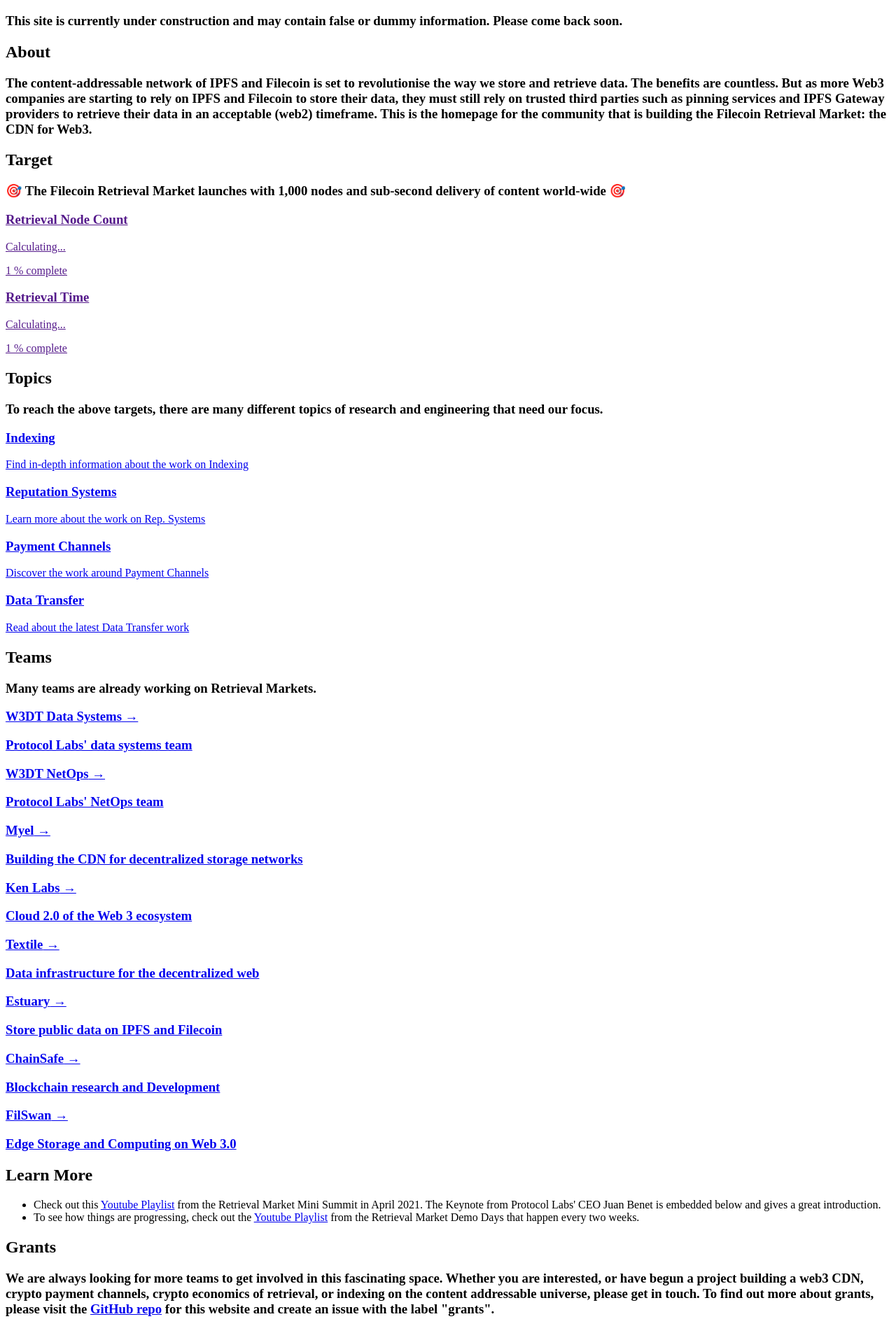
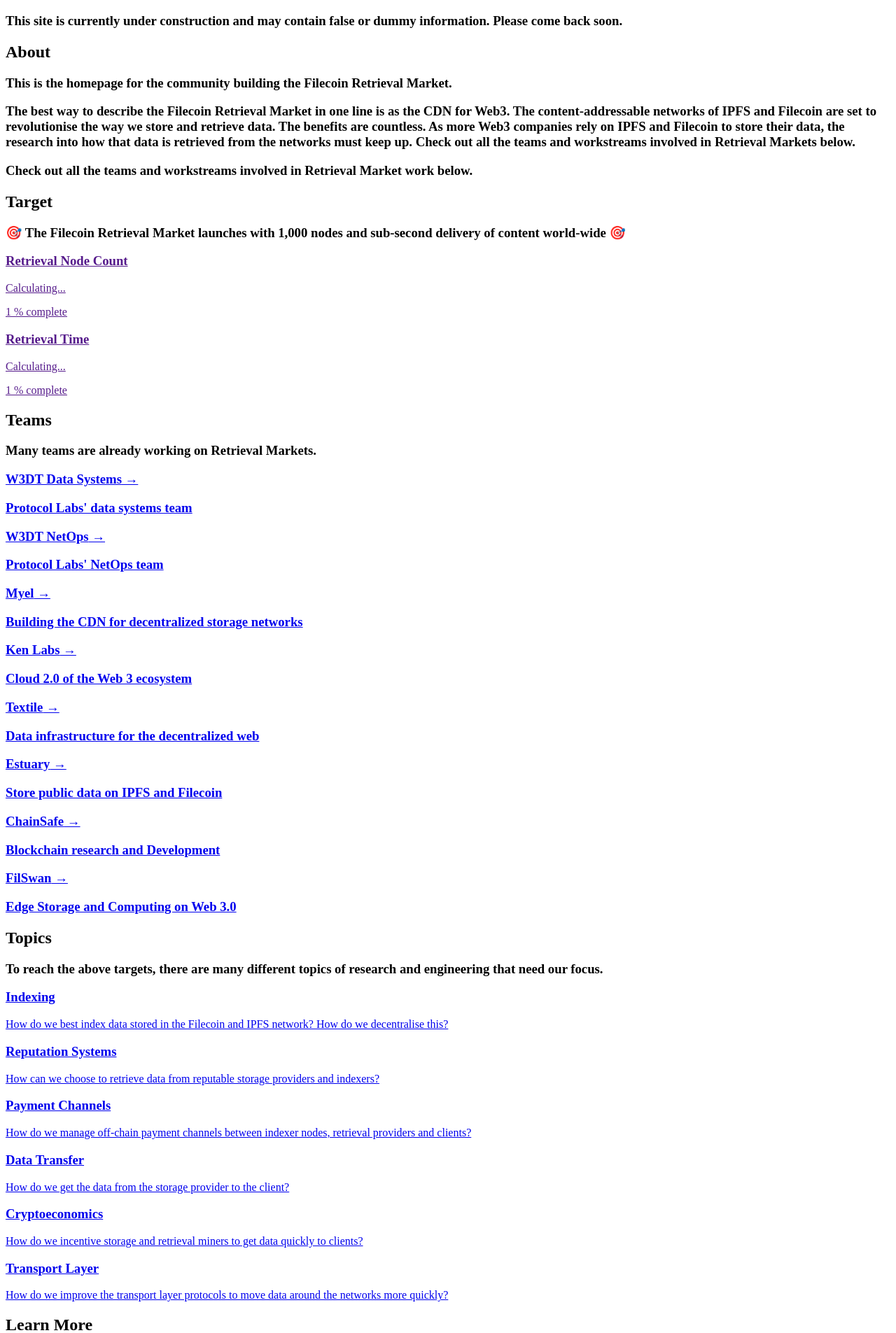
Before and after one commit to filecoin-project/retrieval-market, a Next.js app: page / in a window 1280 px wide. Shown: the part 433-2338 px from the top of the page at 70% size. Built offline with nearby package versions, Linux system fonts and the light colour scheme.

Commit message:
two new topics

```diff
--- a/components/home/About.tsx
+++ b/components/home/About.tsx
@@ -4,14 +4,21 @@
   return (
     <PanelWrapper title="About">
       <h3 className="text-1xl text-left pt-2">
-        The content-addressable network of IPFS and Filecoin is set to
-        revolutionise the way we store and retrieve data. The benefits are
-        countless. But as more Web3 companies are starting to rely on IPFS and
-        Filecoin to store their data, they must still rely on trusted third
-        parties such as pinning services and IPFS Gateway providers to retrieve
-        their data in an acceptable (web2) timeframe. This is the homepage for
-        the community that is building the Filecoin Retrieval Market: the{" "}
-        <b>CDN for Web3</b>.
+        This is the homepage for the community building the Filecoin Retrieval
+        Market.
+      </h3>
+      <h3 className="text-1xl text-left pt-2">
+        The best way to describe the Filecoin Retrieval Market in one line is as
+        the <b>CDN for Web3</b>. The content-addressable networks of IPFS and
+        Filecoin are set to revolutionise the way we store and retrieve data.
+        The benefits are countless. As more Web3 companies rely on IPFS and
+        Filecoin to store their data, the research into how that data is
+        retrieved from the networks must keep up. Check out all the teams and
+        workstreams involved in Retrieval Markets below.
+      </h3>
+      <h3 className="text-1xl text-left pt-2">
+        Check out all the teams and workstreams involved in Retrieval Market
+        work below.
       </h3>
     </PanelWrapper>
   );
--- a/components/home/StayConnected.tsx
+++ b/components/home/StayConnected.tsx
@@ -24,7 +24,7 @@
         <li className="text-1xl text-left pt-2">Find out about grants</li>
         <li className="text-1xl text-left pt-2">Apply for a grant</li>
         <li className="text-1xl text-left pt-2">
-          Give feedback on the website
+          Give feedback on this website
         </li>
       </ul>
       <h3 className="text-1xl text-left pt-2">
--- a/components/home/Topics.tsx
+++ b/components/home/Topics.tsx
@@ -9,23 +9,39 @@
 const topics: Array<Topic> = [
   {
     name: "Indexing",
-    description: "Find in-depth information about the work on Indexing",
+    description:
+      "How do we best index data stored in the Filecoin and IPFS network? How do we decentralise this?",
     pageName: "indexing",
   },
   {
     name: "Reputation Systems",
-    description: "Learn more about the work on Rep. Systems",
+    description:
+      "How can we choose to retrieve data from reputable storage providers and indexers?",
     pageName: "reputation-systems",
   },
   {
     name: "Payment Channels",
-    description: "Discover the work around Payment Channels",
+    description:
+      "How do we manage off-chain payment channels between indexer nodes, retrieval providers and clients?",
     pageName: "payment-channels",
   },
   {
     name: "Data Transfer",
-    description: "Read about the latest Data Transfer work",
+    description:
+      "How do we get the data from the storage provider to the client?",
     pageName: "data-transfer",
+  },
+  {
+    name: "Cryptoeconomics",
+    description:
+      "How do we incentive storage and retrieval miners to get data quickly to clients?",
+    pageName: "cryptoeconomics",
+  },
+  {
+    name: "Transport Layer",
+    description:
+      "How do we improve the transport layer protocols to move data around the networks more quickly?",
+    pageName: "transport",
   },
 ];
 
@@ -39,7 +55,7 @@
       <div className="flex flex-wrap items-center justify-around max-w-4xl sm:w-full">
         {topics.map((topic: Topic) => (
           <a key={topic.name} href={`${topic.pageName}`}>
-            <div className="p-6 mt-6 text-left border w-96 rounded-xl hover:text-transparent hover:bg-clip-text hover:bg-gradient-to-br hover:from-pl-green hover:to-pl-blue cursor-pointer">
+            <div className="p-6 mt-6 text-left border w-96 h-48 rounded-xl hover:text-transparent hover:bg-clip-text hover:bg-gradient-to-br hover:from-pl-green hover:to-pl-blue cursor-pointer">
               <h3 className="text-2xl font-bold">{topic.name}</h3>
               <p className="mt-4 text-xl">{topic.description}</p>
             </div>
--- a/pages/index.tsx
+++ b/pages/index.tsx
@@ -14,8 +14,8 @@
       <UnderConstruction />
       <About />
       <Target />
+      <Teams />
       <Topics />
-      <Teams />
       <LearnMore />
       <Grants />
       <StayConnected />
```
Also changed, not shown: pages/cryptoeconomics.tsx (added, +19 -0 lines), pages/transport.tsx (added, +19 -0 lines).
